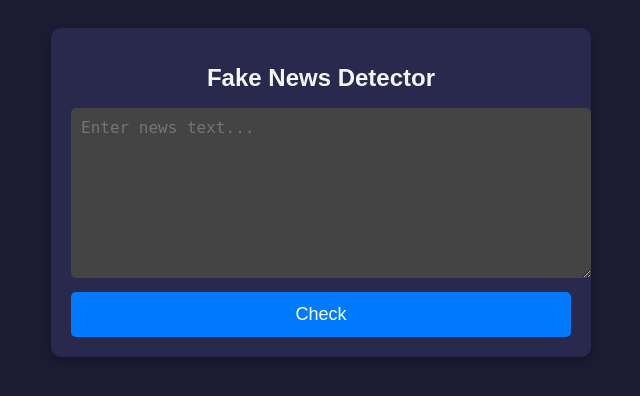
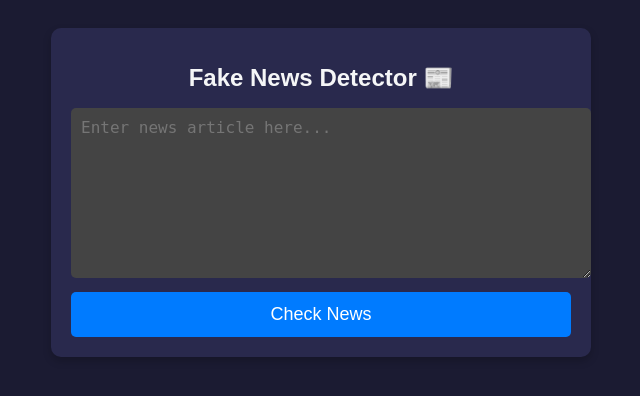
Before and after one commit to udaygit9010/news_detector, a Flask app: page / in a window 1280 px wide. Shown: the top 396 px of the page, without its empty margins (319-959 px from the left). Run offline with Flask 3, Linux system fonts and the light colour scheme.

Commit message:
Update index.html

```diff
--- a/templates/index.html
+++ b/templates/index.html
@@ -4,15 +4,15 @@
     <meta charset="UTF-8">
     <meta name="viewport" content="width=device-width, initial-scale=1.0">
     <title>Fake News Detector</title>
-    <link rel="stylesheet" href="/static/style.css">
+    <link rel="stylesheet" href="{{ url_for('static', filename='style.css') }}">
+    <script defer src="{{ url_for('static', filename='script.js') }}"></script>
 </head>
 <body>
     <div class="container">
-        <h1>Fake News Detector</h1>
-        <textarea id="news_text" placeholder="Enter news text..."></textarea>
-        <button onclick="checkNews()">Check</button>
-        <p id="result"></p>
+        <h1>Fake News Detector 📰</h1>
+        <textarea id="newsInput" placeholder="Enter news article here..."></textarea>
+        <button onclick="checkNews()">Check News</button>
+        <div id="result"></div>
     </div>
-    <script src="/static/script.js"></script>
 </body>
 </html>
```
